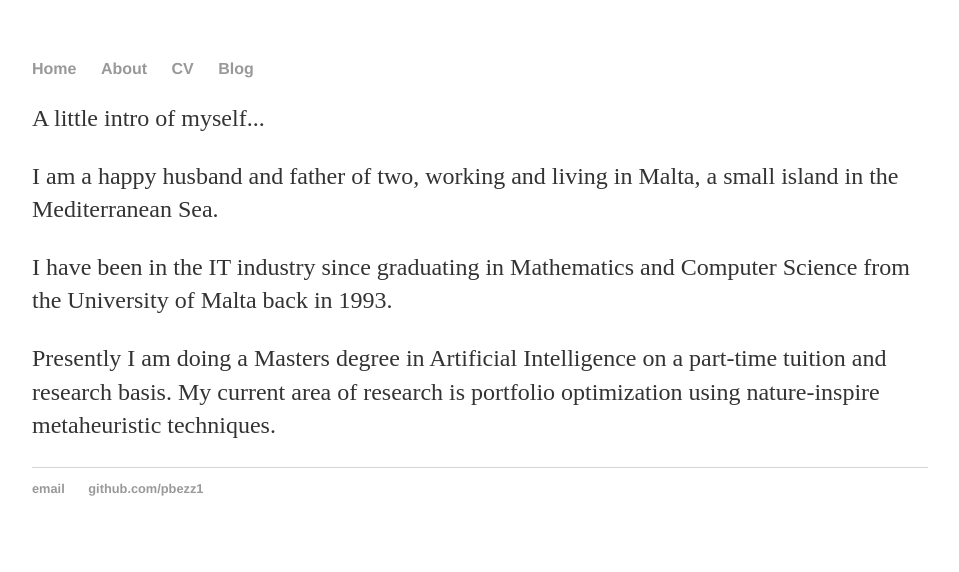
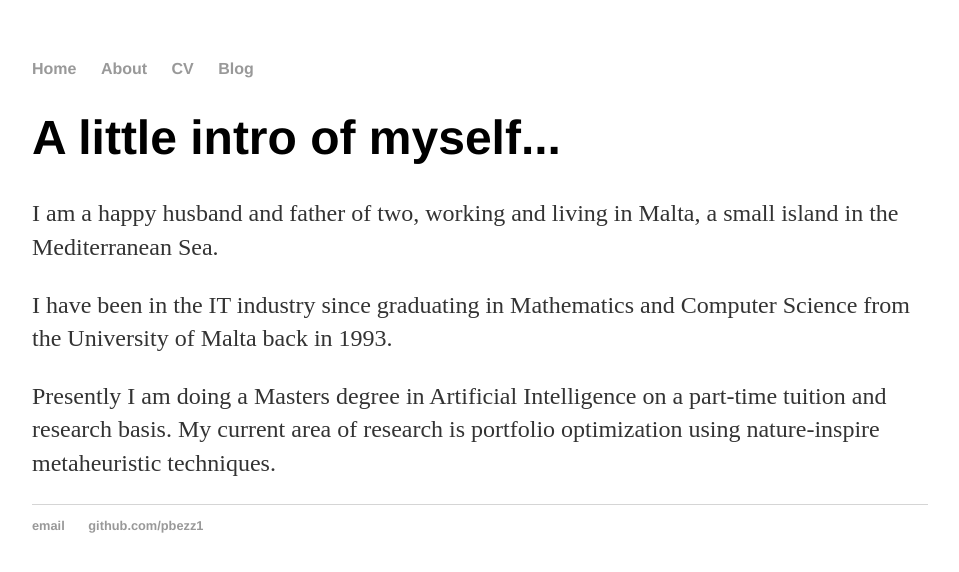
Before and after one commit to pbezz1/pbezz1.github.io, a Jekyll site: the page built from about/index.html, in a window 1280 px wide. Shown: the top 572 px of the page, without its empty margins (160-1119 px from the left). Built offline with Jekyll 4.4.1, drawn with Linux system fonts in a browser that asks for light colours.

Commit message:
Update index.html

```diff
--- a/about/index.html
+++ b/about/index.html
@@ -3,10 +3,11 @@ layout: default
 title: "About Me"
 ---
 
-<p>A little intro of myself... </p>
+<div class="blurb">
+	<h1>A little intro of myself...</h1>
+  <p>I am a happy husband and father of two, working and living in Malta, a small island in the Mediterranean Sea.</p>
 
-<p>I am a happy husband and father of two, working and living in Malta, a small island in the Mediterranean Sea.</p>
+  <p>I have been in the IT industry since graduating in Mathematics and Computer Science from the University of Malta back in 1993.</p>
 
-<p>I have been in the IT industry since graduating in Mathematics and Computer Science from the University of Malta back in 1993.</p>
-
-<p>Presently I am doing a Masters degree in Artificial Intelligence on a part-time tuition and research basis. My current area of research is portfolio optimization using nature-inspire metaheuristic techniques.</p>
+  <p>Presently I am doing a Masters degree in Artificial Intelligence on a part-time tuition and research basis. My current area of research is portfolio optimization using nature-inspire metaheuristic techniques.</p>
+</div>
```
